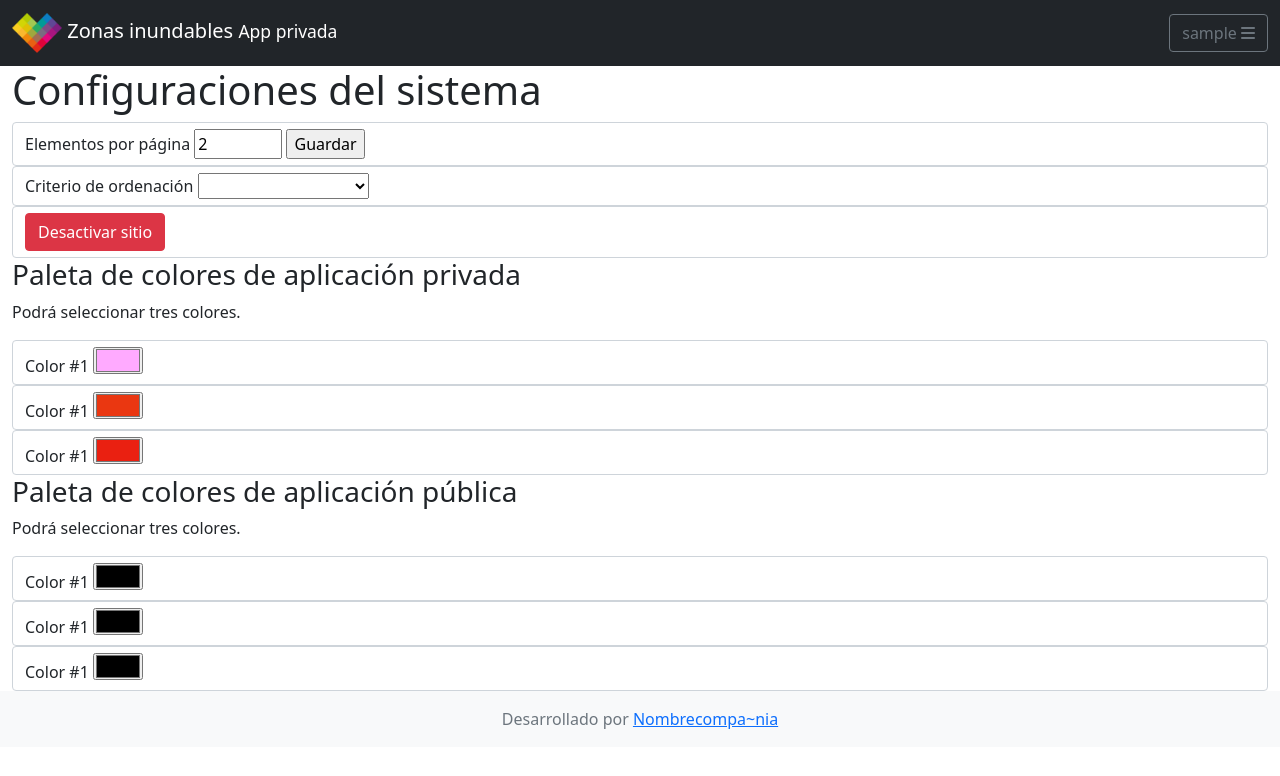
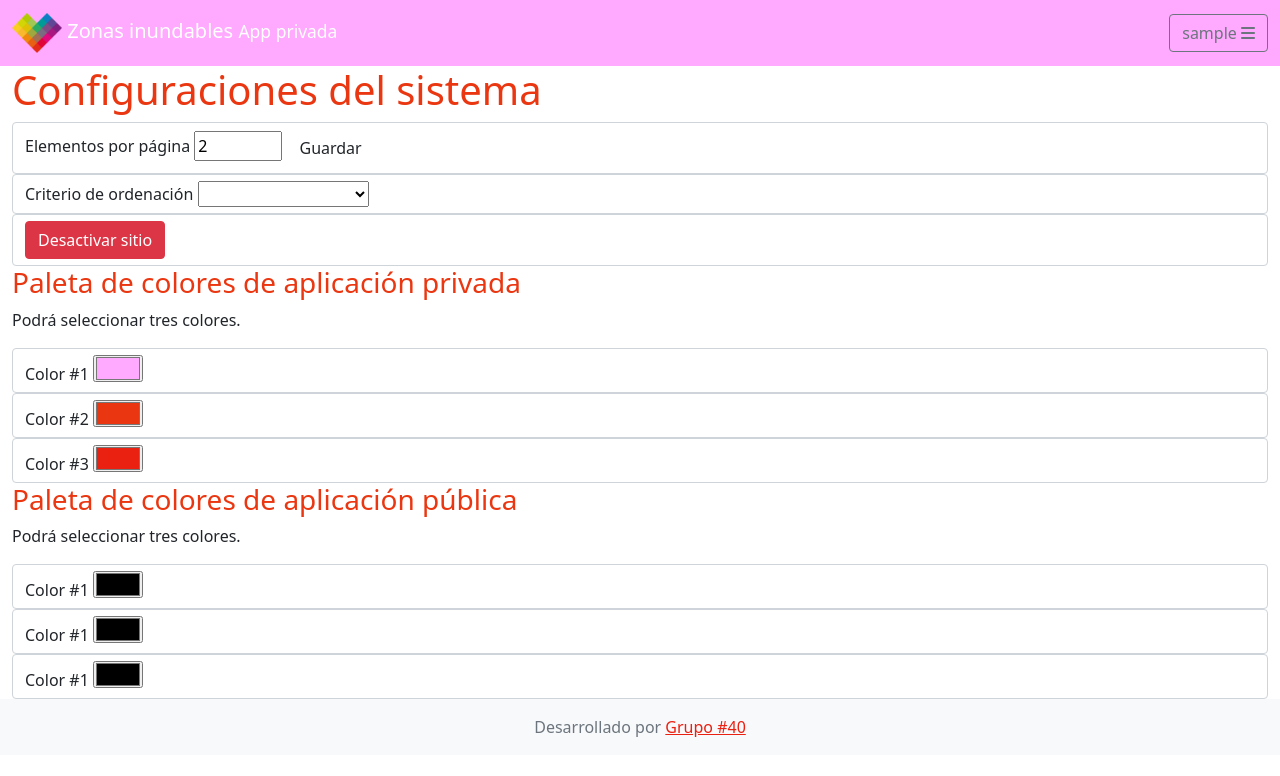
Before and after one commit to lautarocurotto/ProyectoDeSoftware2021, a Flask app: page /configuracion in a window 1280 px wide. Shown: the top 776 px of the page. Run offline with Flask 2, Linux system fonts and the light colour scheme; the visitor is signed in with stand-in values (Sample User, id 1); data comes from the database, SQL or seed files in the repository; some libraries are stand-ins or nearby versions.

Commit message:
Se aplicó la paleta de colores a las vistas

```diff
--- a/app/__init__.py
+++ b/app/__init__.py
@@ -25,6 +25,7 @@ def create_app(environment="development"):
 
     # Funciones que se exportan al contexto de Jinja2
     #app.jinja_env.globals.update(is_authenticated=helper_auth.authenticated)
+    app.jinja_env.globals.update(configs=configuracion.getConfigs)
 
     # Autenticación
 
--- a/app/resources/configuracion.py
+++ b/app/resources/configuracion.py
@@ -4,8 +4,10 @@ from flask import render_template, request , abort, redirect, url_for, flash
 from app.db import db
 
 def index():
-    configs = Configuracion.getConfigs()
-    return render_template("configuration.html", configs=configs)
+    return render_template("configuration.html")
+
+def getConfigs():
+    return Configuracion.getConfigs()
 
 def setColor1():
     postdata = request.form
--- a/app/templates/configuration.html
+++ b/app/templates/configuration.html
@@ -19,19 +19,19 @@
         <div class="form-control">
             <form action="{{url_for('config_set_max_elementos')}}" method="post">
                 <label for="max-elementos">Elementos por página</label>
-                <input type="number" name="max-elementos" id="max-elementos" value="{{configs.maxElementos}}" min="5" max="25">
-                <input type="submit" value="Guardar">
+                <input type="number" name="max-elementos" id="max-elementos" value="{{configs().maxElementos}}" min="5" max="25">
+                <input class="btn" type="submit" value="Guardar">
             </form>
         </div>
         <div class="form-control">
             <label for="criterio-orden">Criterio de ordenación</label>
             <select onchange="setCriterio(this);" name="criterio-orden" id="criterio-orden">
                 <option value=""> </option>
-                <option value="alfabetico" {{ "selected" if "alfabetico" == configs.criterio_orden}}>Alfabético (nombre)</option>
+                <option value="alfabetico" {{ "selected" if "alfabetico" == configs().criterio_orden}}>Alfabético (nombre)</option>
             </select>
         </div>
         <div class="form-control">
-            {% if (configs.sitio_en_mantenimiento) %}
+            {% if (configs().sitio_en_mantenimiento) %}
             <a class="btn btn-success" href="{{url_for('config_toggle_mantenimiento')}}">Activar sitio</a>
             {% else %}
             <a class="btn btn-danger" href="{{url_for('config_toggle_mantenimiento')}}">Desactivar sitio</a>
@@ -42,30 +42,30 @@
         <p>Podrá seleccionar tres colores.</p>
         <div class="form-control">
             <label for="color1">Color #1</label>
-            <input onchange="setColor(this, 1);" type="color" name="color1" id="private-color1"  value="{{configs.color1Privada}}">
+            <input onchange="setColor(this, 1);" type="color" name="color1" id="private-color1"  value="{{configs().color1Privada}}">
         </div>
         <div class="form-control">
-            <label for="color2">Color #1</label>
-            <input onchange="setColor(this, 2);" type="color" name="color2" id="private-color2"  value="{{configs.color2Privada}}">
+            <label for="color2">Color #2</label>
+            <input onchange="setColor(this, 2);" type="color" name="color2" id="private-color2"  value="{{configs().color2Privada}}">
         </div>
         <div class="form-control">
-            <label for="color3">Color #1</label>
-            <input onchange="setColor(this, 3);" type="color" name="color3" id="private-color3"  value="{{configs.color3Privada}}">
+            <label for="color3">Color #3</label>
+            <input onchange="setColor(this, 3);" type="color" name="color3" id="private-color3"  value="{{configs().color3Privada}}">
         </div>
 
         <h3>Paleta de colores de aplicación pública</h3>
         <p>Podrá seleccionar tres colores.</p>
         <div class="form-control">
             <label for="color1">Color #1</label>
-            <input type="color" name="color1" id="public-color1" value="{{configs.color1}}">
+            <input type="color" name="color1" id="public-color1" value="{{configs().color1}}">
         </div>
         <div class="form-control">
             <label for="color2">Color #1</label>
-            <input type="color" name="color2" id="public-color2" value="{{configs.color2}}">
+            <input type="color" name="color2" id="public-color2" value="{{configs().color2}}">
         </div>
         <div class="form-control">
             <label for="color3">Color #1</label>
-            <input type="color" name="color3" id="public-color3" value="{{configs.color3}}">
+            <input type="color" name="color3" id="public-color3" value="{{configs().color3}}">
         </div>
 
         {% endblock %}
--- a/app/templates/layout.html
+++ b/app/templates/layout.html
@@ -17,14 +17,32 @@
     <link href="https://fonts.googleapis.com/css2?family=Gothic+A1&display=swap" rel="stylesheet">
     {% endblock %}
 </head>
+
+<style>
+    .color1{
+        background-color: {{configs().color1Privada}};
+    }
+    .color2{
+        color: {{configs().color2Privada}};
+    }
+    h1, h2, h3, h4, h5{
+        color: {{configs().color2Privada}};
+    }
+    a, a:visited{
+        color: {{configs().color3Privada}};
+    }
+</style>
+
 <body class="h-100">
     {% block topbar %}
-    <nav class="navbar navbar-expand-lg navbar-dark bg-dark">
+    <nav class="navbar navbar-expand-lg navbar-dark color1">
         <div class="container-fluid">
           <a class="navbar-brand" href="#">
               <img src="{{ url_for('static', filename='img/laplatacorazon.png') }}" alt="La Plata Corazon" height="40" height="40">
-              <span>Zonas inundables</span>
-              <small>App privada</small>
+              <span class="d-none d-sm-inline">
+                <span>Zonas inundables</span>
+                <small>App privada</small>
+                </span>
             </a>
             <form class="d-flex">
                 <button type="button" class="btn btn-outline-secondary" data-bs-toggle="modal" data-bs-target="#menu">{{session.get("username")}} <i class="fas fa-bars"></i></button>
@@ -52,7 +70,7 @@
 
     <footer class="footer mt-auto py-3 bg-light text-center">
         <div class="container">
-          <span class="text-muted">Desarrollado por <a href="#">Nombrecompa~nia</a></span>
+          <span class="text-muted">Desarrollado por <a href="#">Grupo #40</a></span>
         </div>
     </footer>
 
```
